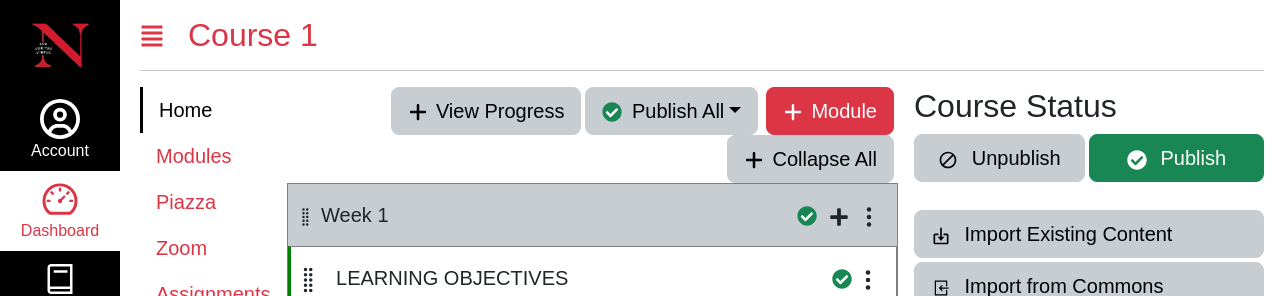
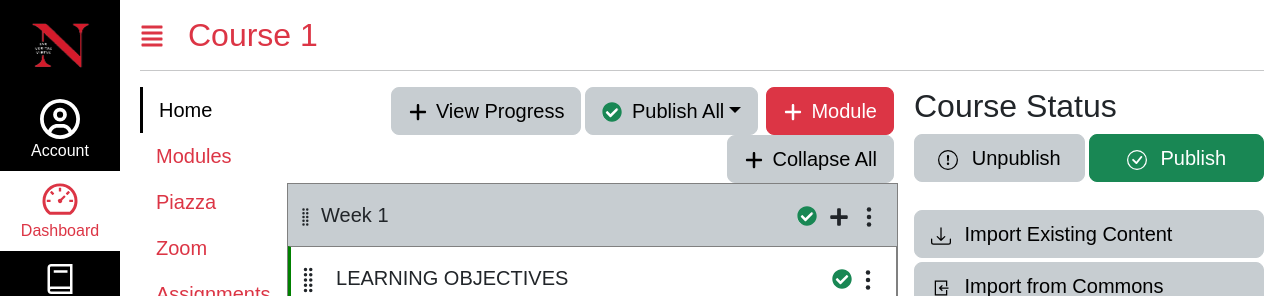
Before and after one commit to saulmanz/kambaz-next-js, a Next.js app: page /Courses/1/Home in a window 1280 px wide. Shown: the top 296 px of the page. Built offline with nearby package versions, Linux system fonts and the light colour scheme.

Commit message:
a2 CSS and Bootstrap

```diff
--- a/app/(Kambaz)/Courses/[cid]/Home/status.tsx
+++ b/app/(Kambaz)/Courses/[cid]/Home/status.tsx
@@ -1,6 +1,6 @@
-import { MdDoNotDisturbAlt } from "react-icons/md";
-import { FaCheckCircle } from "react-icons/fa";
-import { BiImport } from "react-icons/bi";
+import { BsExclamationCircle } from "react-icons/bs";
+import { BsCheckCircle } from "react-icons/bs";
+import { BsDownload } from "react-icons/bs";
 import { LiaFileImportSolid } from "react-icons/lia";
 import { Button } from "react-bootstrap";
 import { BsHouseDoorFill } from "react-icons/bs";
@@ -15,14 +15,14 @@ export default function CourseStatus() {
      <div className="d-flex">
        <div className="w-50 pe-1">
          <Button variant="secondary" size="lg" className="w-100 text-nowrap ">
-           <MdDoNotDisturbAlt className="me-2 fs-5" /> Unpublish </Button> </div>
+           <BsExclamationCircle className="me-2 fs-5" /> Unpublish </Button> </div>
        <div className="w-50">
          <Button variant="success" size="lg" className="w-100">
-           <FaCheckCircle className="me-2 fs-5" /> Publish </Button> </div>
+           <BsCheckCircle  className="me-2 fs-5" /> Publish </Button> </div>
      </div>
      <br />
      <Button variant="secondary" size="lg" className="w-100 mt-1 text-start">
-       <BiImport className="me-2 fs-5" /> Import Existing Content </Button>
+       <BsDownload className="me-2 fs-5" /> Import Existing Content </Button>
      <Button variant="secondary" size="lg" className="w-100 mt-1 text-start">
        <LiaFileImportSolid className="me-2 fs-5" /> Import from Commons </Button>
 
```
